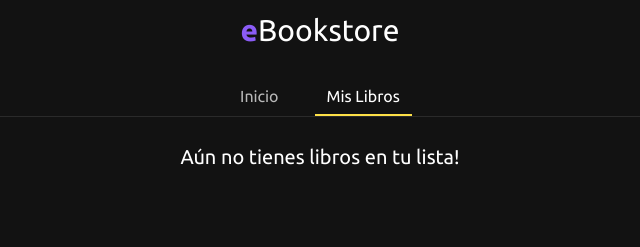
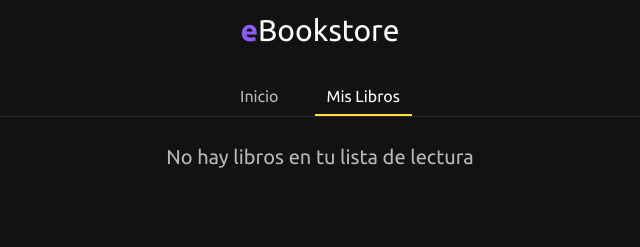
Before and after one commit to echudev/eBookstore, a Next.js app: page /mislibros in a window 1280 px wide. Shown: the top 247 px of the page, without its empty margins (320-960 px from the left). Built offline with nearby package versions, Linux system fonts and the light colour scheme.

Commit message:
feat:display text when matches = 0

```diff
--- a/src/components/grid.tsx
+++ b/src/components/grid.tsx
@@ -64,6 +64,13 @@ export default function Grid({ books, genres }: GridProps) {
           <Book key={i} book={book} />
         ))}
       </ul>
+      <div>
+        {matches.length === 0 && (
+          <p className="text-center text-xl text-white/70 mt-10">
+            No hay coincidencias
+          </p>
+        )}
+      </div>
     </>
   );
 }
--- a/src/components/mybooks.tsx
+++ b/src/components/mybooks.tsx
@@ -9,8 +9,8 @@ export default function MyBooks({ books }: { books: BookMetadata[] }) {
   return (
     <ul className="relative grid grid-cols-[repeat(auto-fill,minmax(200px,1fr))] gap-4 place-items- center p-10">
       {readingList.length === 0 ? (
-        <p className="absolute text-xl flex justify-center items-center w-full h-full">
-          Aún no tienes libros en tu lista!
+        <p className="absolute text-xl text-white/70 flex justify-center items-center w-full h-full">
+          No hay libros en tu lista de lectura
         </p>
       ) : (
         books.map((book, i) => {
```
